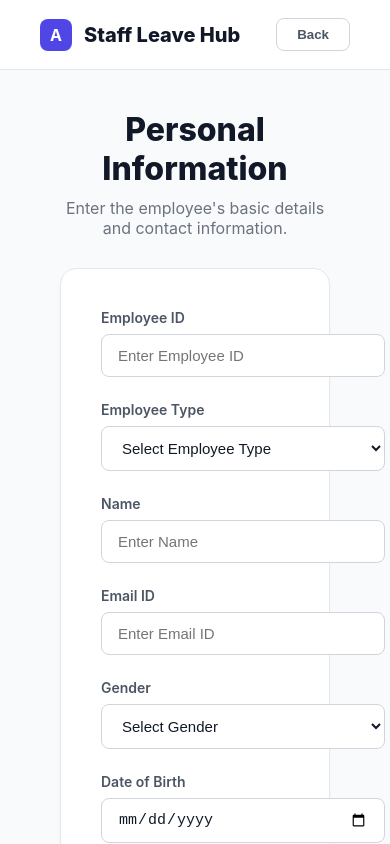
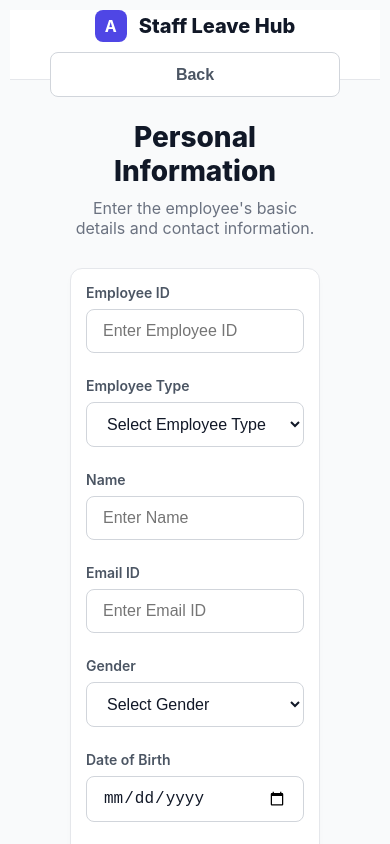
Before and after one commit to Punith19-17/Staff_Leave_Hub, a React (Create React App) app in the folder staff/: page /Signup in a window 390 px wide. Shown: the top 844 px of the page. Built offline with nearby package versions, Linux system fonts and the light colour scheme.

Commit message:
Fixed session store

```diff
--- a/staff/src/index.css
+++ b/staff/src/index.css
@@ -1,3 +1,6 @@
+@import "./responsive.css";
+
+
 body {
   margin: 0;
   font-family: -apple-system, BlinkMacSystemFont, 'Segoe UI', 'Roboto', 'Oxygen',
--- /dev/null
+++ b/staff/src/responsive.css
@@ -0,0 +1,85 @@
+/* Mobile Responsive Fix */
+
+@media screen and (max-width: 768px) {
+
+  body {
+    overflow-x: hidden;
+  }
+
+  /* Main Containers */
+  .container,
+  .main-container,
+  .dashboard-container,
+  .content,
+  .wrapper {
+    width: 100% !important;
+    padding: 10px !important;
+    margin: 0 !important;
+  }
+
+  /* Cards */
+  .card,
+  .form-card,
+  .leave-card {
+    width: 100% !important;
+    padding: 15px !important;
+    border-radius: 12px !important;
+  }
+
+  /* Inputs */
+  input,
+  select,
+  textarea,
+  button {
+    width: 100% !important;
+    font-size: 16px !important;
+  }
+
+  /* Tables */
+  table {
+    display: block;
+    overflow-x: auto;
+    white-space: nowrap;
+  }
+
+  /* Flex layouts */
+  .row,
+  .flex,
+  .navbar,
+  .topbar {
+    flex-direction: column !important;
+    gap: 10px;
+  }
+
+  /* Sidebar */
+  .sidebar {
+    width: 100% !important;
+    position: relative !important;
+    height: auto !important;
+  }
+
+  /* Images */
+  img {
+    max-width: 100%;
+    height: auto;
+  }
+
+  /* Buttons */
+  button {
+    min-height: 45px;
+  }
+
+  /* Headings */
+  h1 {
+    font-size: 28px !important;
+  }
+
+  h2 {
+    font-size: 24px !important;
+  }
+
+  h3 {
+    font-size: 20px !important;
+  }
+
+}
```
